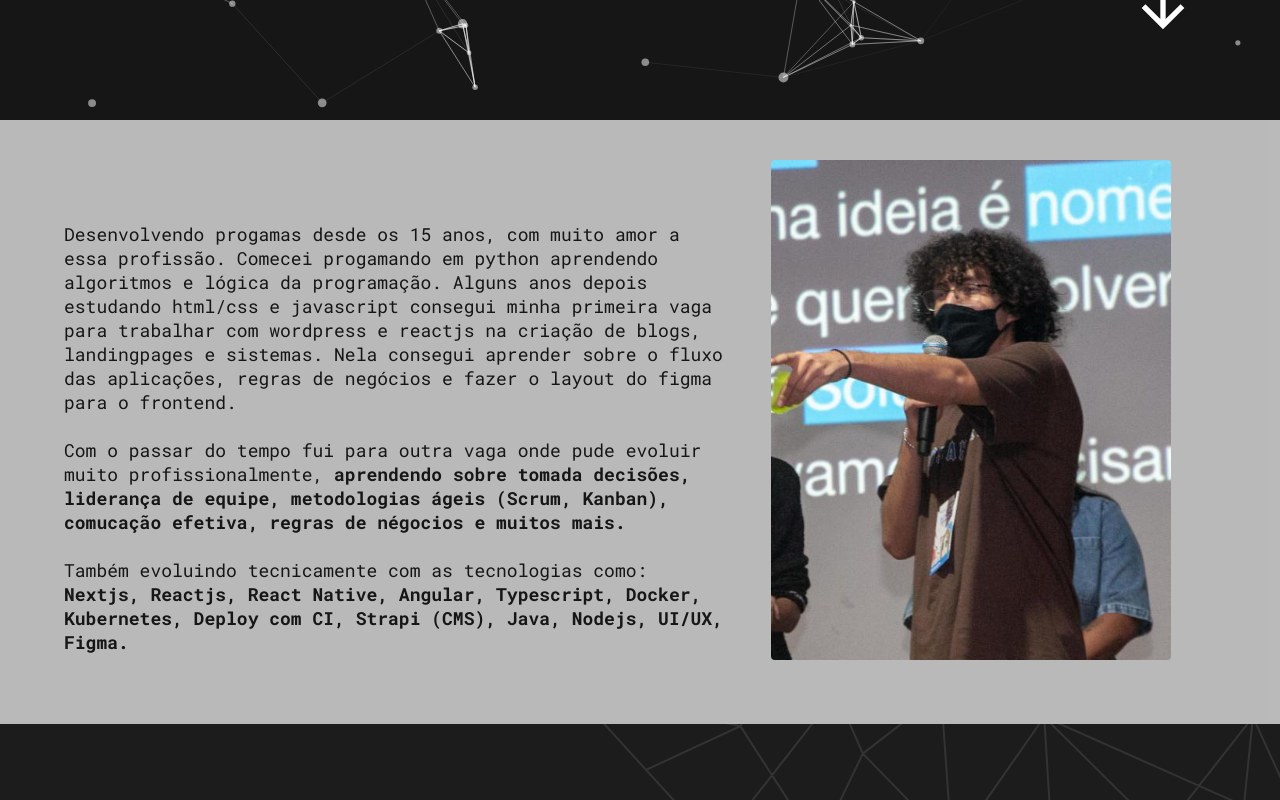
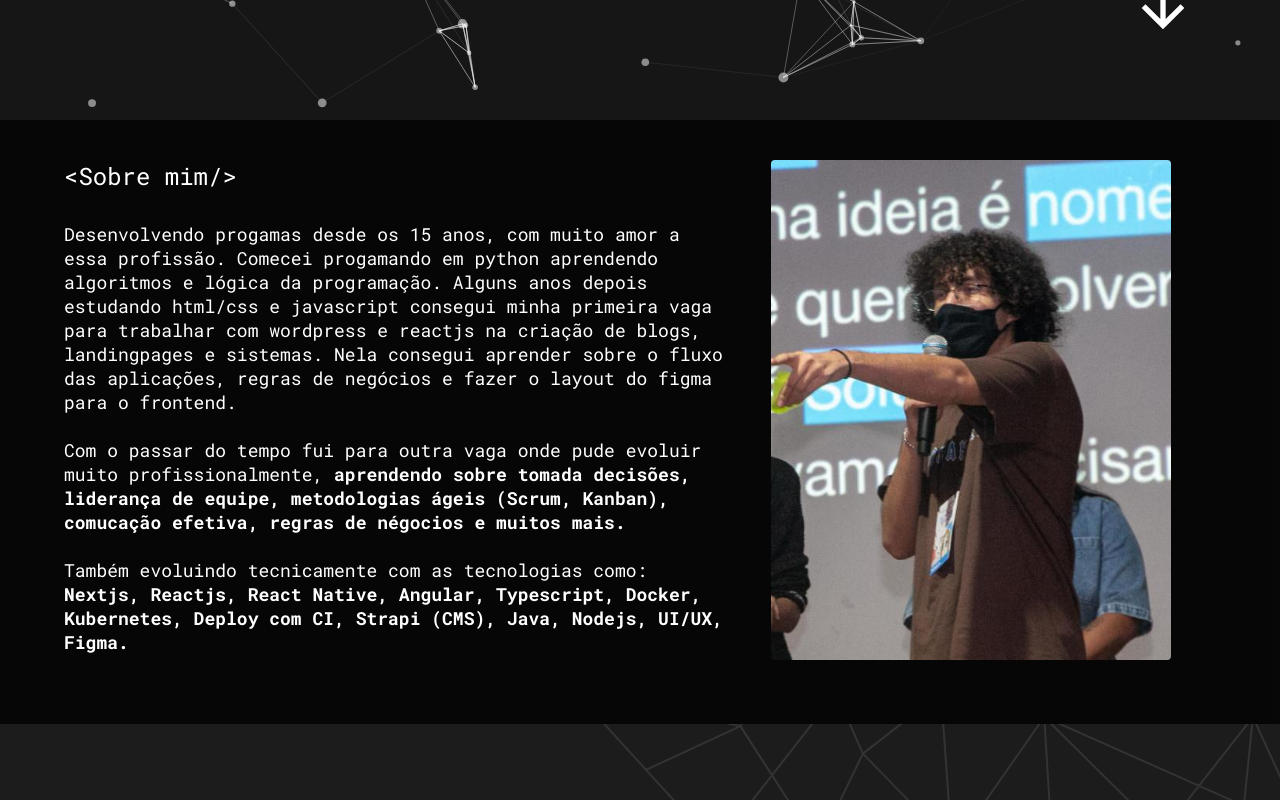
Before and after one commit to gabriel-mend/me, a Next.js app: page / in a window 1280 px wide. Shown: the part 680-1480 px from the top of the page. Built offline with nearby package versions, Linux system fonts and the light colour scheme.

Commit message:
feat: adicionando animações no site

```diff
--- a/package.json
+++ b/package.json
@@ -19,6 +19,7 @@
     "react": "18.2.0",
     "react-dom": "18.2.0",
     "react-icons": "^4.7.1",
+    "react-intersection-observer": "^9.5.2",
     "react-particles": "^2.12.2",
     "tsparticles-engine": "^2.12.0",
     "tsparticles-slim": "^2.12.0"
--- a/src/components/screens/Home/AboutSection/AboutSection.styles.ts
+++ b/src/components/screens/Home/AboutSection/AboutSection.styles.ts
@@ -14,19 +14,33 @@ export const Container = styled(Wrapper, {
 
 export const WrapperCustom = styled('div', {
   width: '100%',
-  background: 'rgba(255, 255, 255,0.7)',
+  background: 'rgba(0, 0, 0,0.7)',
   zIndex: 999,
   position: 'relative',
-  color: '$gray100'
+  color: '$white'
 })
 
 export const Paragraph = styled('p', {
   fontSize: '$xs',
   my: '3rem',
+  transition: 'all 0.7s',
 
   '& > q': {
     fontSize: '$md',
     fontWeight: 'bold'
+  },
+
+  variants: {
+    isVisible: {
+      true: {
+        opacity: 1,
+        transform: 'translatex(0px)'
+      },
+      false: {
+        opacity: 0,
+        transform: 'translatex(-20px)'
+      }
+    }
   }
 })
 
--- a/src/components/screens/Home/AboutSection/AboutSection.tsx
+++ b/src/components/screens/Home/AboutSection/AboutSection.tsx
@@ -2,8 +2,10 @@ import { Tag } from '@/components/shared/ui'
 import * as S from './AboutSection.styles'
 import meImg from '@/public/images/file.png'
 import Image from 'next/image'
+import { useInView } from 'react-intersection-observer'
 
 export function AboutSection() {
+  const { ref, inView } = useInView({ triggerOnce: true })
   return (
     <S.WrapperCustom>
       <S.Container>
@@ -13,7 +15,7 @@ export function AboutSection() {
           }}
         >
           <Tag text="Sobre mim" />
-          <S.Paragraph>
+          <S.Paragraph ref={ref} isVisible={inView}>
             Desenvolvendo progamas desde os 15 anos, com muito amor a essa
             profissão. Comecei progamando em python aprendendo algoritmos e
             lógica da programação. Alguns anos depois estudando html/css e
--- a/src/components/shared/ui/Tag/Tag.tsx
+++ b/src/components/shared/ui/Tag/Tag.tsx
@@ -1,31 +1,8 @@
 import { useEffect, useRef, useState } from 'react'
+import { useInView } from 'react-intersection-observer'
 import * as S from './Tag.styles'
 
 export function Tag({ text }: { text: string }) {
-  const containerRef = useRef(null)
-  const [isVisible, setIsVisible] = useState(false)
-
-  const callbackFunction = entries => {
-    const [entry] = entries
-    setIsVisible(entry.isIntersecting)
-  }
-
-  useEffect(() => {
-    const observer = new IntersectionObserver(callbackFunction, {
-      root: null,
-      rootMargin: '0px',
-      threshold: 1
-    })
-    if (!containerRef.current) observer.observe(containerRef.current)
-
-    return () => {
-      if (containerRef.current) observer.unobserve(containerRef.current)
-    }
-  }, [containerRef])
-  return (
-    <S.Container
-      isVisible={isVisible}
-      ref={containerRef}
-    >{`<${text}/>`}</S.Container>
-  )
+  const { ref, inView } = useInView({ triggerOnce: true })
+  return <S.Container isVisible={inView} ref={ref}>{`<${text}/>`}</S.Container>
 }
```
Also changed, not shown: 1 other file (tests, documents, lock files or other folders).
